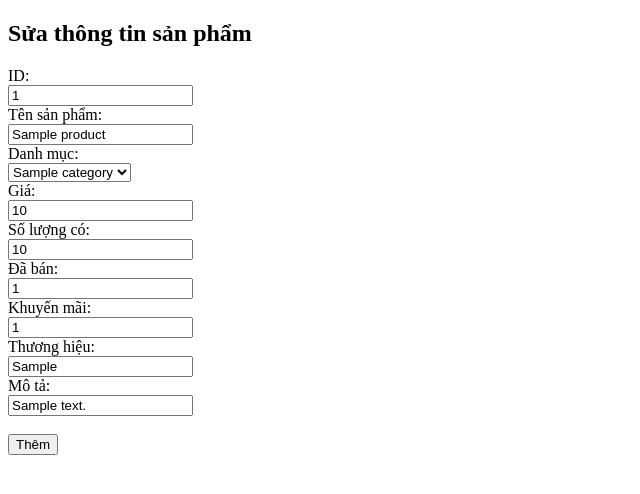
After one commit to phuongtruong472001/BeautyPlus, a PHP site: page /updateProductForm.php?id=1 in a window 1280 px wide. The commit adds this page. Shown: the top 494 px of the page, without its empty margins (0-640 px from the left). Run offline with PHP 8.4, Linux system fonts and the light colour scheme; the visitor is signed in with stand-in values (Sample User, id 1); tables that the repository leaves empty hold one stand-in row (values such as "Sample post").

Commit message:
update something

```diff
--- a/admin/addProduct.php
+++ b/admin/addProduct.php
@@ -7,6 +7,7 @@
         $disscount = $_POST['disscount'];
         $branch = $_POST['branch'];
         $description = $_POST['description'];
+        $price = $_POST['price'];
 
         if(empty($name) || empty($category_id)){
             echo "<script>
@@ -15,8 +16,8 @@
             </script>";
         }else{
             // insert data
-            $sql = "INSERT INTO product (name, category_id, quantity, sold, disscount, brand, description)
-            VALUES ('$name', $category_id, $quantity, 0, $disscount, '$branch', '$description')";
+            $sql = "INSERT INTO product (name, category_id, price, quantity, sold, disscount, brand, description)
+            VALUES ('$name', $category_id, $price, $quantity, 0, $disscount, '$branch', '$description')";
             if($conn->query($sql)===TRUE){
                 echo "<script>
                     alert(\"Tạo sản phẩm mới thành công\");
--- a/admin/manageProduct.php
+++ b/admin/manageProduct.php
@@ -61,6 +61,7 @@
             <th>id</th>
             <th>Tên sản phẩm</th>
             <th>Danh mục</th>
+            <th>Giá</th>
             <th>Số lượng có</th>
             <th>Đã bán</th>
             <th>khuyến mại(%)</th>
@@ -77,13 +78,14 @@
                 <td><?= $row['id'] ?></td>
                 <td><?= $row['name'] ?></td>
                 <td><?= $category_name ?></td>
+                <td><?=$row['price']?></td>
                 <td><?= $row['quantity'] ?></td>
                 <td><?= $row['sold'] ?></td>
                 <td><?= $row['disscount'] ?></td>
                 <td><?= $row['brand'] ?></td>
                 <td><?= $row['description'] ?></td>
                 <td>
-                    <a href="updateProduct.php?id=<?=$row['id']?>">sửa</a>
+                    <a href="updateProductForm.php?id=<?=$row['id']?>">sửa</a>
                     <a href="deleteProduct.php?id=<?=$row['id']?>">xóa</a>
                 </td>
             </tr>
--- /dev/null
+++ b/admin/updateProductForm.php
@@ -0,0 +1,67 @@
+<?php
+    session_start();
+    if (!isset($_SESSION['username'])) {
+        header('Location: login.php');
+    }
+    include_once('connectDB.php');
+?>
+<!DOCTYPE html>
+<html>
+<head>
+    <meta charset="UTF-8">
+    <meta http-equiv="X-UA-Compatible" content="IE=edge">
+    <meta name="viewport" content="width=device-width, initial-scale=1.0">
+    <title>Document</title>
+</head>
+<body>
+    <?php
+        // lấy thông tin sản phẩm cần sửa
+        $id = $_GET['id'];
+        $sql = "SELECT * FROM product WHERE id=$id";
+        $rs = $conn->query($sql)->fetch_assoc();
+        $name = $rs['name'];
+        $price = $rs['price'];
+        $category_id = $rs['category_id'];
+        $quantity = $rs['quantity'];
+        $sold = $rs['sold'];
+        $disscount = $rs['disscount'];
+        $brand = $rs['brand'];
+        $description = $rs['description'];
+    ?>
+    <h2>Sửa thông tin sản phẩm</h2>
+    <form action="updateProduct.php" method="POST">
+        ID: <br>
+        <input type="text" name="id" value="<?=$id?>" readonly><br>
+        Tên sản phẩm: <br>
+        <input type="text" name="name" required value="<?=$name?>"><br>
+        Danh mục: <br>
+        <select name="category_id">
+        <?php
+            $sql = "SELECT name, id FROM category";
+            $rs = $conn->query($sql);
+            while($row = $rs->fetch_assoc()){
+                echo "<option value=\"".$row['id']."\"";
+                if($row['id']==$category_id){
+                    echo "selected";
+                }
+                echo ">".$row['name']."</option>";
+            }
+        ?>
+        </select><br>
+        Giá: <br>
+        <input type="text" name="price" required value="<?=$price?>"><br>
+        Số lượng có: <br>
+        <input type="text" name="quantity" required value="<?=$quantity?>"><br>
+        Đã bán: <br>
+        <input type="text" name="sold" value="<?=$sold?>" required><br>
+        Khuyến mãi: <br>
+        <input type="text" name="disscount" required value="<?=$disscount?>"><br>
+        Thương hiệu: <br>
+        <input type="text" name="brand" value="<?=$brand?>"><br>
+        Mô tả: <br>
+        <input type="text" name="description" value="<?=$description?>"><br>
+        <br>
+        <input type="submit" name="updateProduct" value="Thêm">
+    </form>
+</body>
+</html>
--- a/admin/updateUserForm.php
+++ b/admin/updateUserForm.php
@@ -6,7 +6,7 @@
     include_once('connectDB.php');
 ?>
 <!DOCTYPE html>
-<html lang="en">
+<html>
 <head>
     <meta charset="UTF-8">
     <meta http-equiv="X-UA-Compatible" content="IE=edge">
```
Also changed, not shown: admin/deleteProduct.php (added, +24 -0 lines), admin/updateProduct.php (added, +37 -0 lines).
